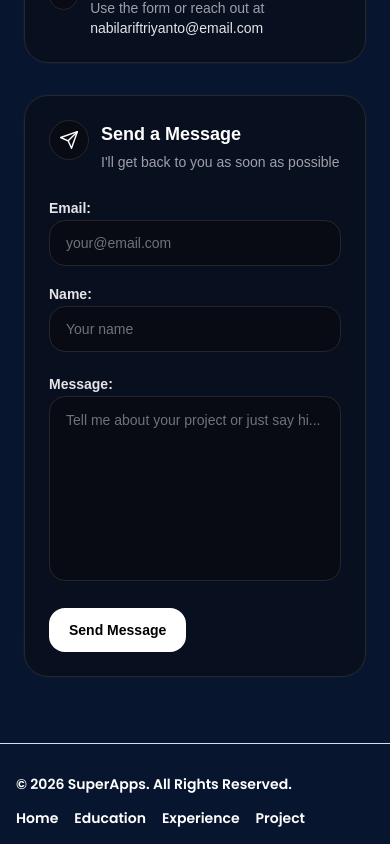
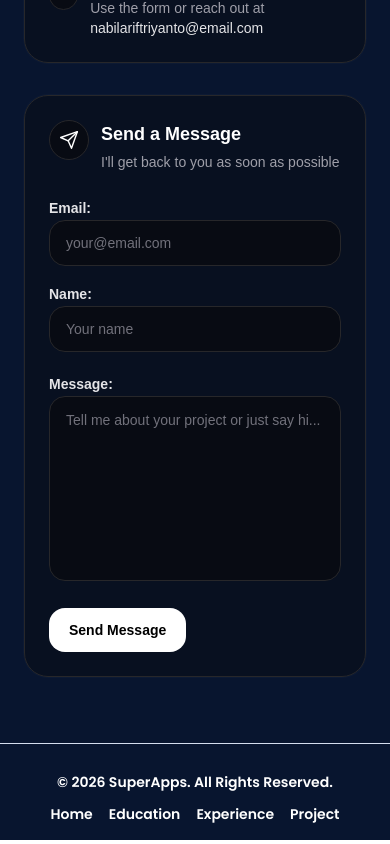
Before and after one commit to NaApipp/portosuperapp_v2, a Next.js app: page /home in a window 390 px wide. Shown: the part 2918-3762 px from the top of the page. Built offline with nearby package versions, Linux system fonts and the light colour scheme.

Commit message:
`Refactor navigation and layout components to responsive`

```diff
--- a/app/home/components/footer.tsx
+++ b/app/home/components/footer.tsx
@@ -333,8 +333,8 @@ export default function Footer() {
       <div className="w-full h-px bg-[#D5DEEF] mt-[10px] mb-3"></div>
 
       {/* Copyright */}
-      <div className="w-full mx-auto max-w-screen-xl p-4 md:flex md:items-center md:justify-between font-poppins font-semibold">
-        <span className="text-sm text-body sm:text-center">
+      <div className="w-full mx-auto max-w-screen-xl p-4 md:flex md:flex-row md:items-center md:justify-between flex flex-col justify-center items-center font-poppins font-semibold">
+        <span className="text-sm text-center md:text-center">
           &copy; <span>{year}</span>{" "}
           <a
             href="https://www.instagram.com/n_apipppp/"
@@ -344,7 +344,7 @@ export default function Footer() {
           </a>
           . All Rights Reserved.
         </span>
-        <ul className="flex flex-wrap items-center mt-3 text-sm text-body sm:mt-0">
+        <ul className="flex flex-wrap items-center justify-center mt-3 text-sm text-body sm:mt-0">
           <li>
             <a href="#footer" className="hover:underline me-4 md:me-6">
               Home
```
